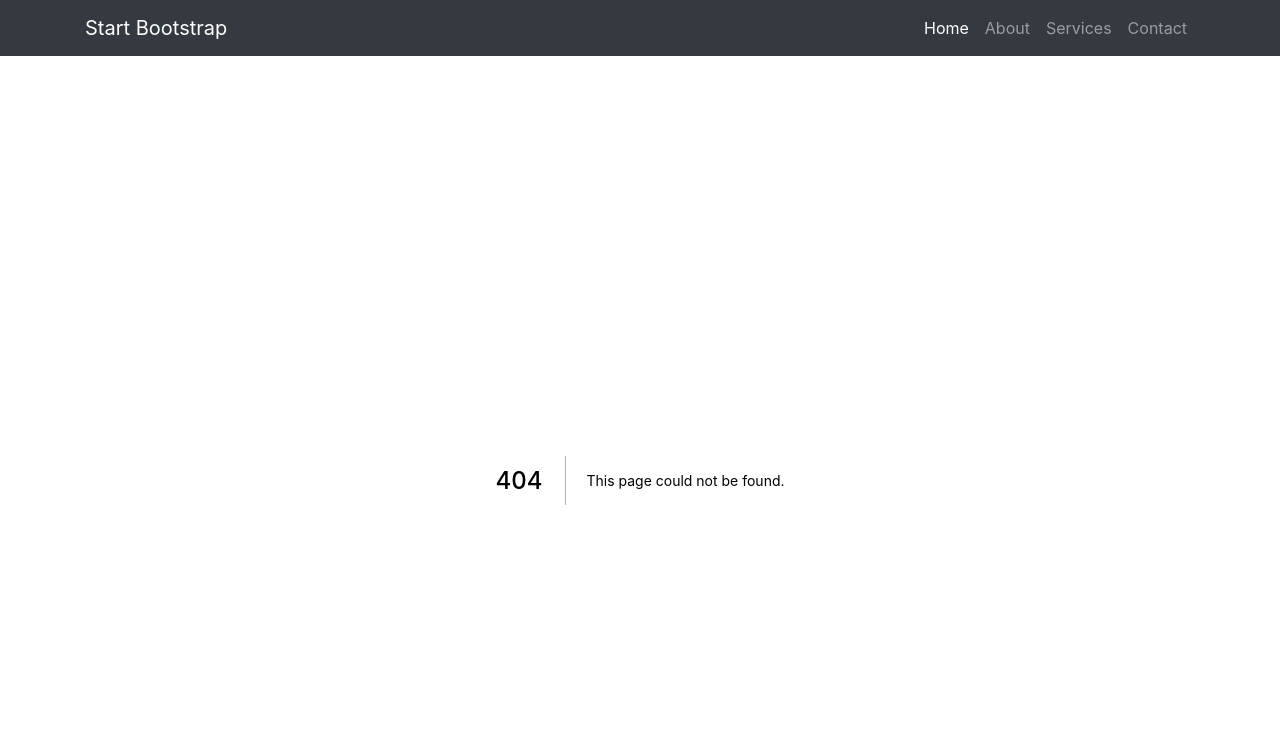
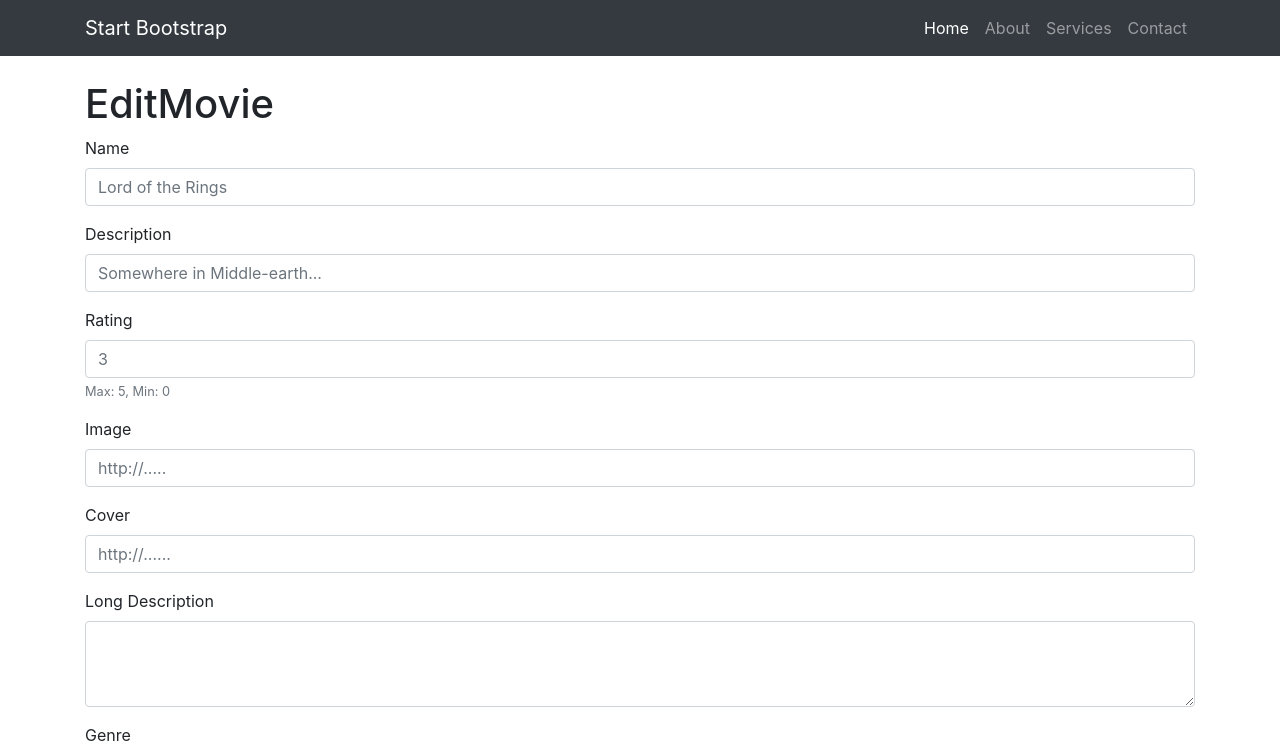
Before and after one commit to ImMara/next-app-movie, a Next.js app: page /movies/1/edit in a window 1280 px wide. Before the commit this address had no page. Shown: the top 753 px of the page. Built offline with nearby package versions, Linux system fonts and the light colour scheme; no server answers.

Commit message:
edit page for movie

```diff
--- /dev/null
+++ b/pages/movies/[id]/edit.js
@@ -0,0 +1,32 @@
+import React from 'react';
+import MovieCreateForm from "../../../components/movieCreateForm";
+import {getMovieById} from "../../../actions";
+
+class EditMovie extends React.Component {
+
+    static getInitialProps({query}){
+        return {query}
+    }
+
+    state = {
+        movies: [],
+    }
+
+    componentDidMount(){
+        const { id } = this.props.query;
+        getMovieById(id).then(movie => {
+            this.setState({movie})
+        })
+    }
+
+    render() {
+        return(
+            <div className="container">
+                <h1>EditMovie</h1>
+                {JSON.stringify(this.state.movie)}
+                <MovieCreateForm />
+            </div>
+        )
+    }
+}
+export default EditMovie;
--- a/pages/movies/[id].js
+++ b/pages/movies/[id]/index.js
@@ -1,5 +1,5 @@
 import {useRouter} from 'next/router'
-import {deleteMovie, getMovieById} from '../../actions'
+import {deleteMovie, getMovieById} from '../../../actions'
 
 
 const Movie = (props) => {
```
